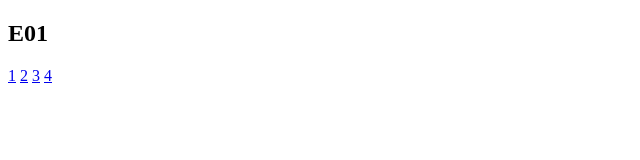
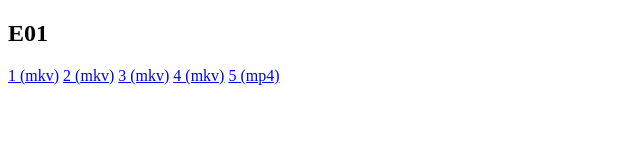
Before and after one commit to DeelerDev/S28, a plain HTML site: page index.html in a window 1280 px wide. Shown: the whole page, without its empty margins (0-640 px from the left). Drawn offline with Linux system fonts and the light colour scheme.

Commit message:
Update index.html

```diff
--- a/index.html
+++ b/index.html
@@ -7,9 +7,10 @@
 </head>
 <body>
   <h2>E01</h2>
-  <a href="https://send.now/x1hb9tcdlm91" target=_blank>1</a>
-  <a href="https://pomf2.lain.la/f/0gnbjvob.mkv" target=_blank>2</a>
-  <a href="https://download.gg/en/file-18914219_b13f19a3ed997459" target=_blank>3</a>
-  <a href="https://archive.org/download/SPS28E01/South%20Park%20S28E01%20Twisted%20Christian%201080p%20PMTP%20WEB-DL%20DDP5%201%20H%20264-STC%5BEZTVx.to%5D.mkv" target=_blank>4</a>
+  <a href="https://send.now/x1hb9tcdlm91" target=_blank>1 (mkv)</a>
+  <a href="https://pomf2.lain.la/f/0gnbjvob.mkv" target=_blank>2 (mkv)</a>
+  <a href="https://download.gg/en/file-18914219_b13f19a3ed997459" target=_blank>3 (mkv)</a>
+  <a href="https://archive.org/download/SPS28E01/South%20Park%20S28E01%20Twisted%20Christian%201080p%20PMTP%20WEB-DL%20DDP5%201%20H%20264-STC%5BEZTVx.to%5D.mkv" target=_blank>4 (mkv)</a>
+  <a href="https://archive.org/download/SPS28E01/South%20Park%20S28E01%20Twisted%20Christian%201080p%20PMTP%20WEB-DL%20DDP5%201%20H%20264-STC%5BEZTVx.to%5D.mp4" target=_blank>5 (mp4)</a>
 </body>
 </html>
```
